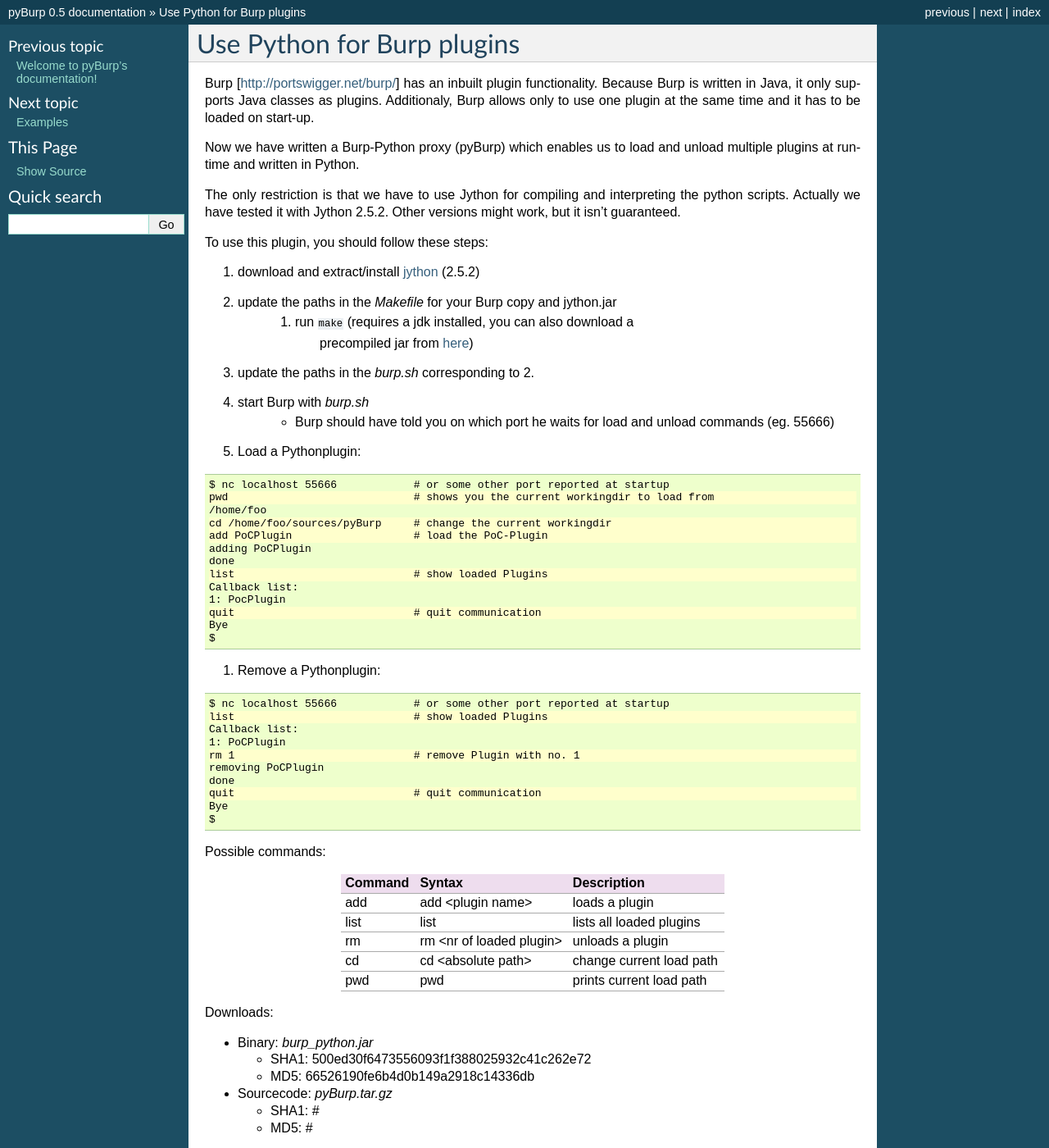
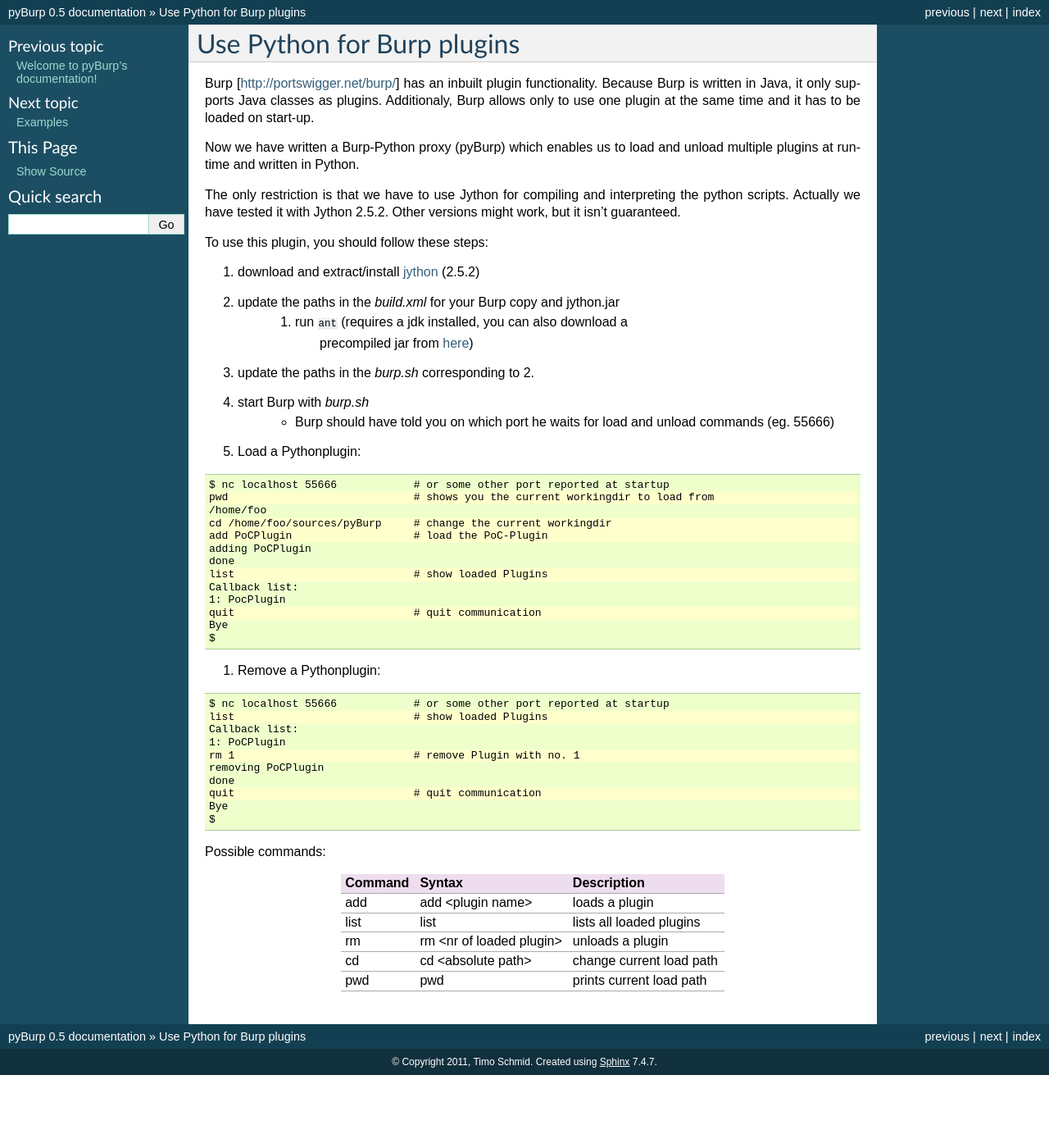
Before and after one commit to bluec0re/pyBurp, a Sphinx documentation site: the page built from doc/source/blogpost.rst, in a window 1280 px wide and 1400 px high. Shown: the whole window at 82% size. Built offline with Sphinx 7.4.7, drawn with Linux system fonts in a browser that asks for light colours; formulas are drawn with MathJax 3.

Commit message:
Documentation updated

```diff
--- a/doc/source/blogpost.rst
+++ b/doc/source/blogpost.rst
@@ -15,8 +15,8 @@
 To use this plugin, you should follow these steps:
 
 #. download and extract/install `jython <www.jython.org>`_ (2.5.2)
-#. update the paths in the *Makefile* for your Burp copy and jython.jar
-    #. run ``make`` (requires a jdk installed, you can also download a
+#. update the paths in the *build.xml* for your Burp copy and jython.jar
+    #. run ``ant`` (requires a jdk installed, you can also download a
            precompiled jar from `here <http://www.ernw.de/download/burp_python.jar>`_)
 #. update the paths in the *burp.sh* corresponding to 2.
 #. start Burp with *burp.sh*
@@ -67,15 +67,3 @@
 cd      cd <absolute path>       change current load path
 pwd     pwd                      prints current load path
 ======= ======================== ===========
-
-Downloads:
-
-- Binary: `burp_python.jar`
-
-  - SHA1: 500ed30f6473556093f1f388025932c41c262e72
-  - MD5: 66526190fe6b4d0b149a2918c14336db
-
-- Sourcecode: `pyBurp.tar.gz`
-
-  - SHA1: #
-  - MD5: #
```
